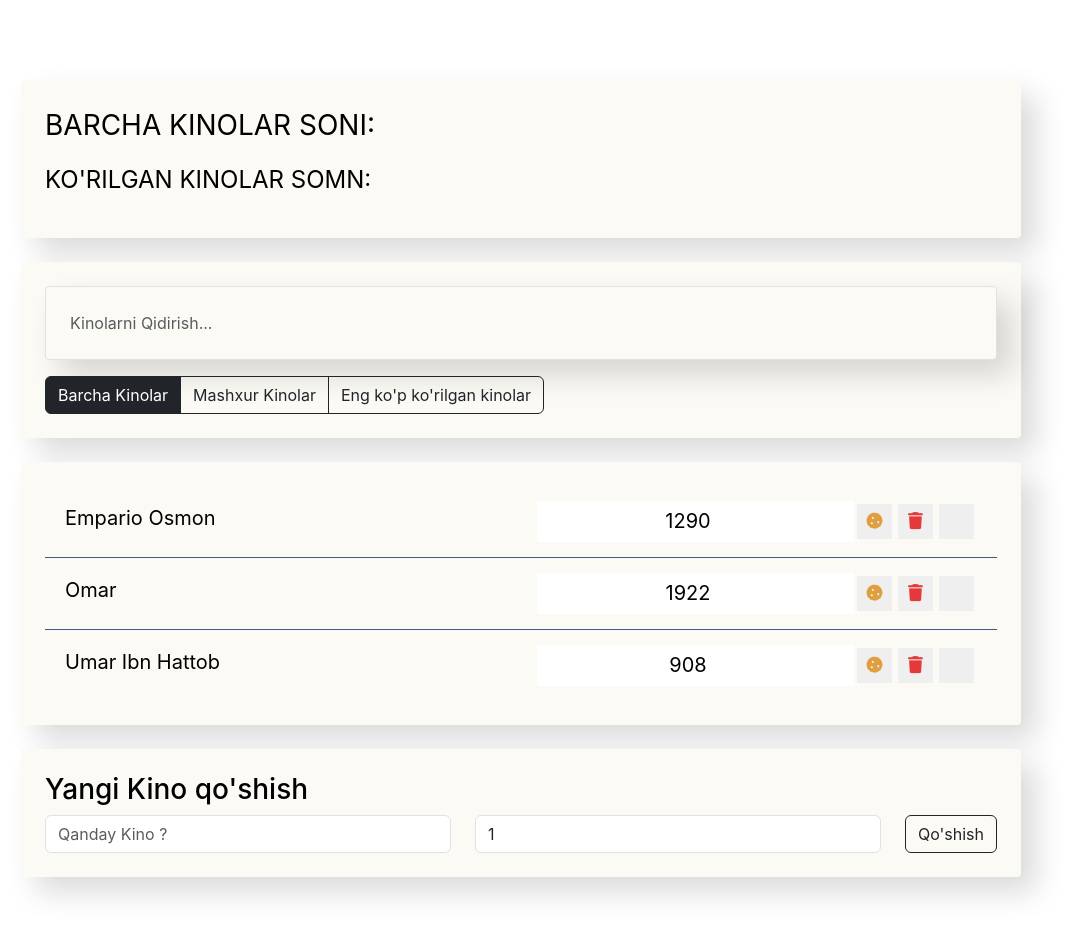
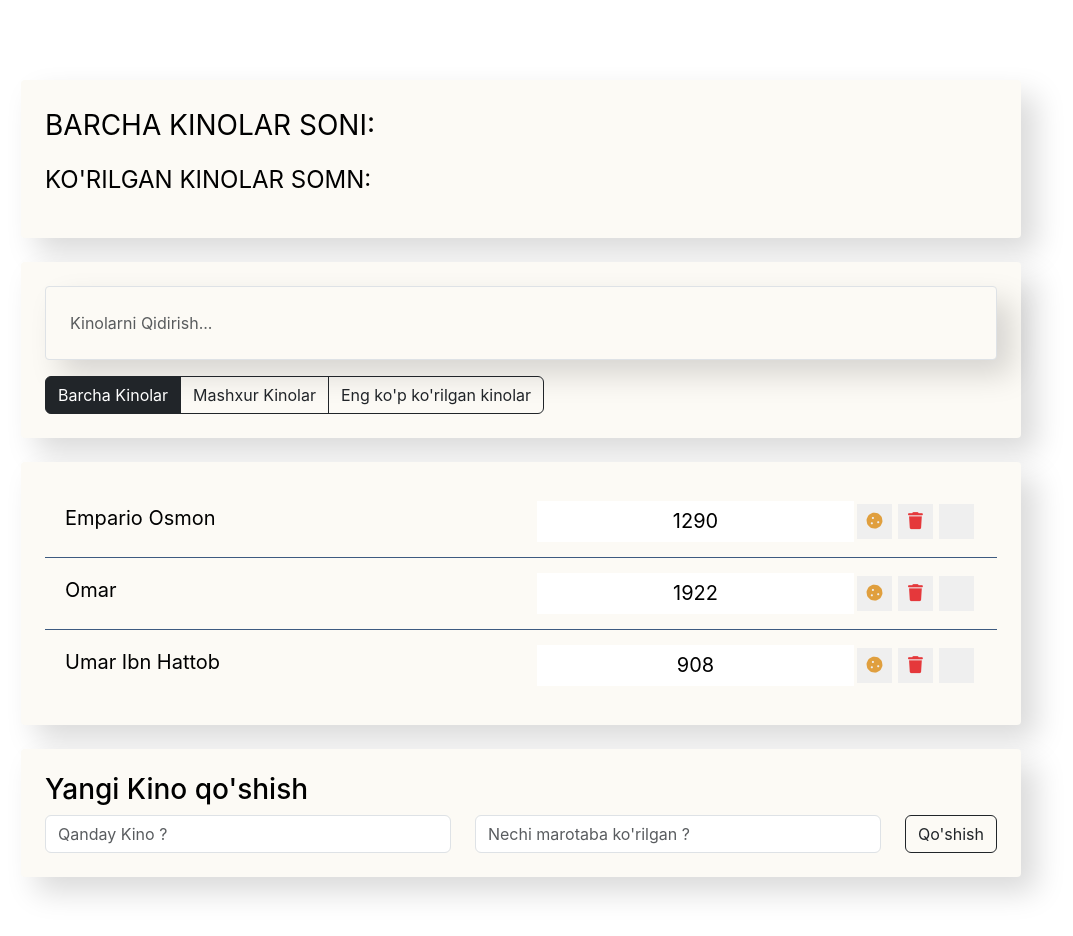
Before and after one commit to Normatov17/kino, a React (Create React App) app: page / in a window 1280 px wide. Shown: the top 936 px of the page, without its empty margins (119-1192 px from the left). Built offline with nearby package versions, Linux system fonts and the light colour scheme.

Commit message:
formalarni ishlattik

```diff
--- a/package.json
+++ b/package.json
@@ -9,6 +9,7 @@
     "react": "^18.2.0",
     "react-dom": "^18.2.0",
     "react-scripts": "5.0.1",
+    "uuid": "^9.0.1",
     "web-vitals": "^2.1.4"
   },
   "scripts": {
--- a/src/components/app/App.js
+++ b/src/components/app/App.js
@@ -1,4 +1,5 @@
 import { Component } from "react";
+import { v4 as uuidv4 } from "uuid";
 import "./app.css";
 import AppInfo from "../app-info/app-info";
 import SearchPanel from "../search-panel/search-panel";
@@ -19,18 +20,16 @@ class App extends Component {
   }
 
   onDelete = (id) => {
-    this.setState(({ data }) => {
-      // const index = data.findIndex((c) => c.id === id);
-      const newArrayData = data.filter((c) => c.id !== id);
-
-      return {
-        data: newArrayData,
-      };
-    });
+    this.setState(({ data }) => ({
+      data: data.filter((c) => c.id !== id),
+    }));
   };
 
   addForm = (item) => {
-    console.log(item);
+    const newItem = { name: item.name, viewers: item.viewers, id: uuidv4() };
+    this.setState(({ data }) => ({
+      data: [...data, newItem],
+    }));
   };
 
   render() {
--- a/src/components/movie-list-item/movie-list-item.js
+++ b/src/components/movie-list-item/movie-list-item.js
@@ -21,6 +21,7 @@ class MovieListItem extends Component {
       like: !like,
     }));
   };
+
   render() {
     const { name, viewers, onDelete } = this.props;
     const { favourite, like } = this.state;
@@ -34,7 +35,7 @@ class MovieListItem extends Component {
           {name}
         </span>
         <input
-          type="number"
+          type="text"
           className="list-group-item-input "
           defaultValue={viewers}
         />
--- a/src/components/movieform/movie-form-add.js
+++ b/src/components/movieform/movie-form-add.js
@@ -6,22 +6,37 @@ class MovieListAdd extends Component {
     super(props);
     this.state = {
       name: "",
-      viewrs: "1",
+      viewers: "",
     };
   }
 
   changeHanderInput = (e) => {
+    console.log(e.target.value);
     this.setState({
       [e.target.name]: e.target.value,
     });
   };
+
+  addFormHandler = (e) => {
+    e.preventDefault();
+
+    this.props.addForm({
+      name: this.state.name,
+      viewers: this.state.viewers,
+    });
+
+    this.setState({
+      name: "",
+      viewers: "",
+    });
+  };
+
   render() {
-    const { name, viewrs } = this.state;
-    const { addForm } = this.props;
+    const { name, viewers } = this.state;
     return (
       <div className="MovieListAdd">
         <h3>Yangi Kino qo'shish</h3>
-        <form className="add-from d-flex gap-4 " onSubmit={addForm}>
+        <form className="add-from d-flex gap-4 " onSubmit={this.addFormHandler}>
           <input
             name="name"
             type="text "
@@ -31,14 +46,14 @@ class MovieListAdd extends Component {
             value={name}
           />
           <input
-            name="viewrs"
-            type="number"
+            type="text"
             className="form-control new-post-label"
+            name="viewers"
             placeholder="Nechi marotaba ko'rilgan ?"
             onChange={this.changeHanderInput}
-            value={viewrs}
+            value={viewers}
           />
-          <button type="button" className="btn btn-outline-dark ">
+          <button type="submit" className="btn btn-outline-dark ">
             Qo'shish
           </button>
         </form>
```
Also changed, not shown: 1 other file (tests, documents, lock files or other folders).
